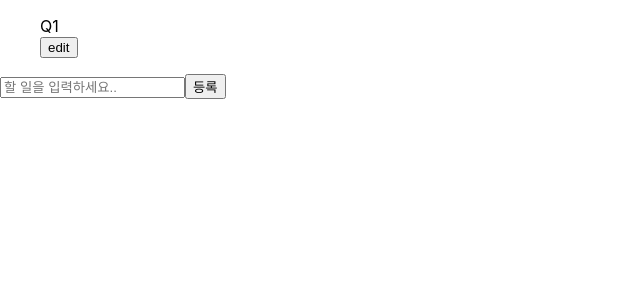
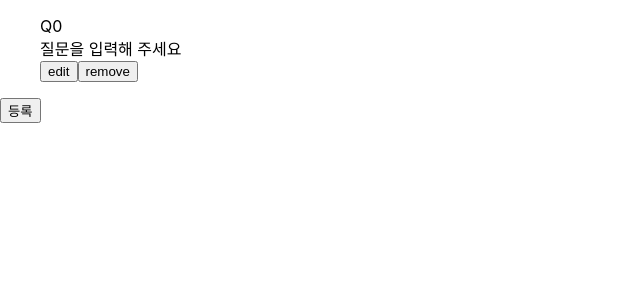
Before and after one commit to SeolyeongBae/surbey, a React (Create React App) app: page /edit in a window 1280 px wide. Both pictures are taken after a click on the button "등록". Shown: the top 300 px of the page, without its empty margins (0-640 px from the left). Built offline with nearby package versions, Linux system fonts and the light colour scheme.

Commit message:
Remove question

```diff
--- a/src/components/editQuestions.js
+++ b/src/components/editQuestions.js
@@ -1,50 +1,42 @@
 import React, { useState } from "react";
 
 // 컴포넌트 최적화를 위하여 React.memo를 사용합니다
-const Question = React.memo(function Question({ question }) {
+const Question = React.memo(function Question({ question, onRemove, index }) {
   return (
     <>
-      <div> Q{question.id} </div>
+      <div> Q{index} </div>
       <div> {question.text} </div>
       <button> edit </button>
+      <button onClick={() => onRemove(question.id)}> remove </button>
     </>
   );
 });
 
 // 컴포넌트 최적화를 위하여 React.memo를 사용합니다
-const QuestionList = React.memo(function QuestionList({ questions }) {
+const QuestionList = React.memo(function QuestionList({ questions, onRemove }) {
   return (
     <ul>
       {questions &&
-        questions.map((question) => (
-          <Question key={question.id} question={question} />
+        questions.map((question, index) => (
+          <Question
+            key={question.id}
+            question={question}
+            index={index}
+            onRemove={onRemove}
+          />
         ))}
     </ul>
   );
 });
 
-function EditQuestions({ questions, onCreate }) {
+function EditQuestions({ questions, onCreate, onRemove }) {
   const [text, setText] = useState("");
-
-  const onChange = (e) => setText(e.target.value);
-  const onSubmit = (e) => {
-    e.preventDefault(); // Submit 이벤트 발생했을 때 새로고침 방지
-    onCreate(text);
-    setText(""); // 인풋 초기화
-  };
 
   return (
     <div>
-      <QuestionList questions={questions} />
+      <QuestionList questions={questions} onRemove={onRemove} />
 
-      <form onSubmit={onSubmit}>
-        <input
-          value={text}
-          placeholder="할 일을 입력하세요.."
-          onChange={onChange}
-        />
-        <button type="submit">등록</button>
-      </form>
+      <button onClick={() => onCreate("질문을 입력해 주세요")}>등록</button>
     </div>
   );
 }
--- a/src/containers/EditQuestionContainer.js
+++ b/src/containers/EditQuestionContainer.js
@@ -1,6 +1,6 @@
 import React, { useCallback } from "react";
 import { useSelector, useDispatch } from "react-redux";
-import { addQuestion } from "../modules/editQuestion";
+import { addQuestion, deleteQuestion } from "../modules/editQuestion";
 import EditQuestions from "../components/editQuestions";
 
 function EditQuestionContainer() {
@@ -11,9 +11,16 @@ function EditQuestionContainer() {
   const dispatch = useDispatch();
 
   const onCreate = (text) => dispatch(addQuestion(text));
+  const onRemove = (index) => dispatch(deleteQuestion(index));
   //const onToggle = useCallback(id => dispatch(toggleTodo(id)), [dispatch]); // 최적화를 위해 useCallback 사용
 
-  return <EditQuestions questions={editQuestions} onCreate={onCreate} />;
+  return (
+    <EditQuestions
+      questions={editQuestions}
+      onCreate={onCreate}
+      onRemove={onRemove}
+    />
+  );
 }
 
 export default EditQuestionContainer;
--- a/src/modules/editQuestion.js
+++ b/src/modules/editQuestion.js
@@ -1,9 +1,13 @@
 /* 액션 타입 선언 */
 const ADD_QUESTION = "edit/ADD_QUESTION";
+const DELETE_QUESTION = "edit/DETELE_QUESTION";
+const EDIT_QUESTION = "edit/EDIT_QUESTION";
+const EDIT_QUESTION_ANSWER = "edit/EDIT_QUESTION_ANSWER";
 //const TOGGLE_TODO = 'todos/TOGGLE_TODO';
 
 /* 액션 생성함수 선언 */
 let nextId = 1; // 고유 id
+
 export const addQuestion = (text) => ({
   type: ADD_QUESTION,
   question: {
@@ -11,6 +15,12 @@ export const addQuestion = (text) => ({
     text,
   },
 });
+
+export const deleteQuestion = (index) => ({
+  type: DELETE_QUESTION,
+  index: index,
+});
+
 /*
 export const toggleTodo = id => ({
   type: TOGGLE_TODO,
@@ -25,6 +35,8 @@ export default function editReducer(state = initialState, action) {
   switch (action.type) {
     case ADD_QUESTION:
       return state.concat(action.question);
+    case DELETE_QUESTION:
+      return state.filter((question) => question.id !== action.index);
     /*case TOGGLE_TODO:
       return state.map(
         todo =>
```
